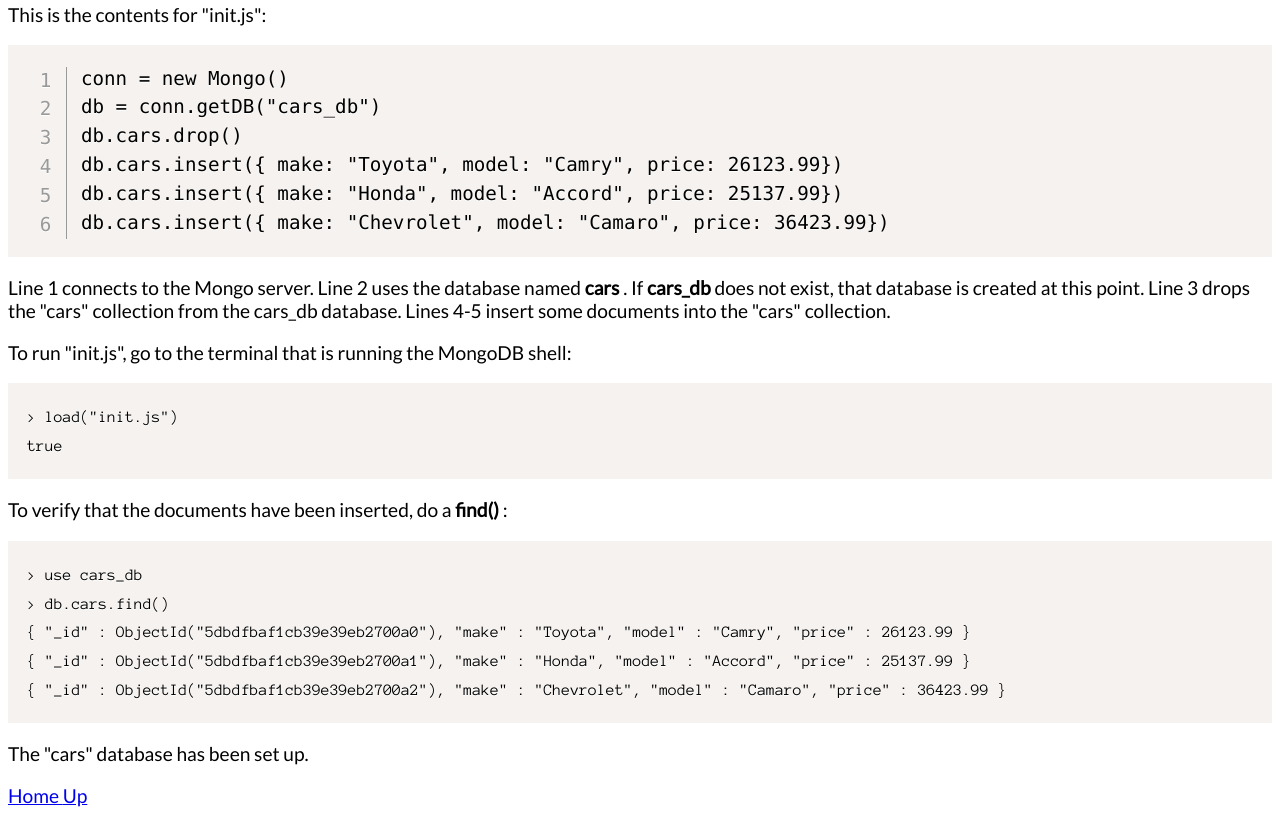
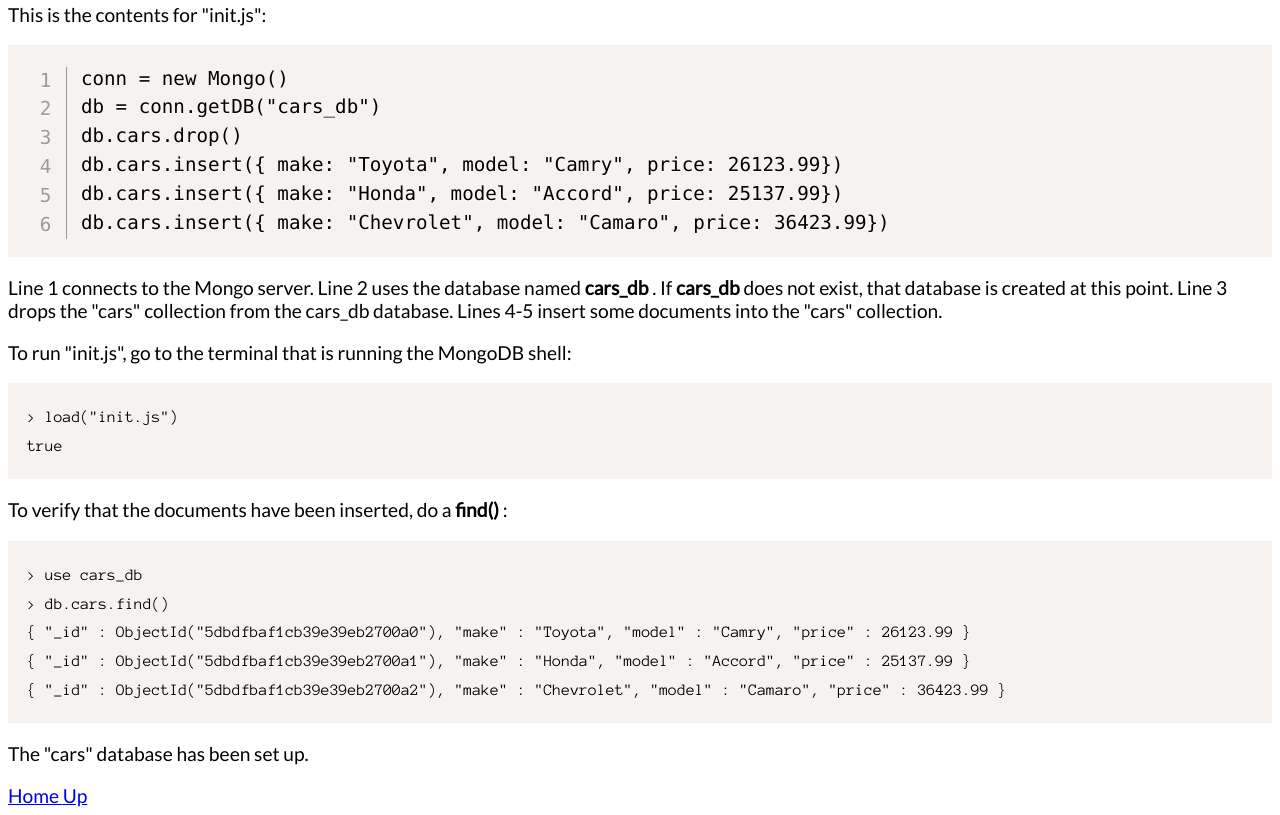
Before and after one commit to rogerm54/csnt280mitchell, a plain HTML site: page module8/objective1.html in a window 1280 px wide. Shown: the part 825-1640 px from the top of the page. Drawn offline with Linux system fonts and the light colour scheme.

Commit message:
Update objective1.html

```diff
--- a/module8/objective1.html
+++ b/module8/objective1.html
@@ -101,7 +101,7 @@ db.cars.insert({ make: "Chevrolet", model: "Camaro", price: 36423.99})</code></p
      Line 1 connects to the Mongo server. Line
         2 uses the database named
      <b>
-      cars
+      cars_db
      </b>
      . If
      <b>
```
